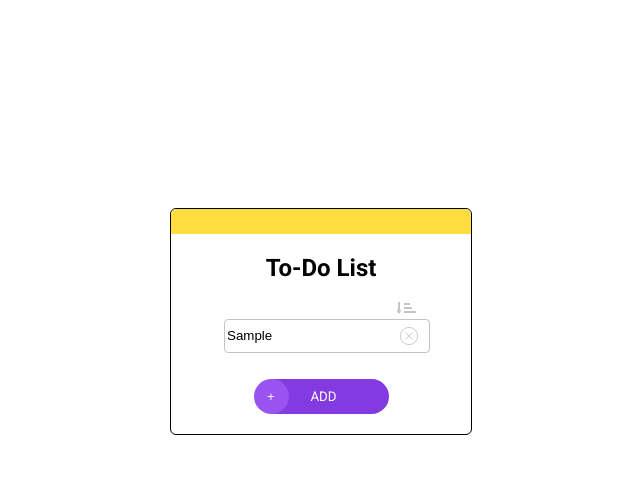
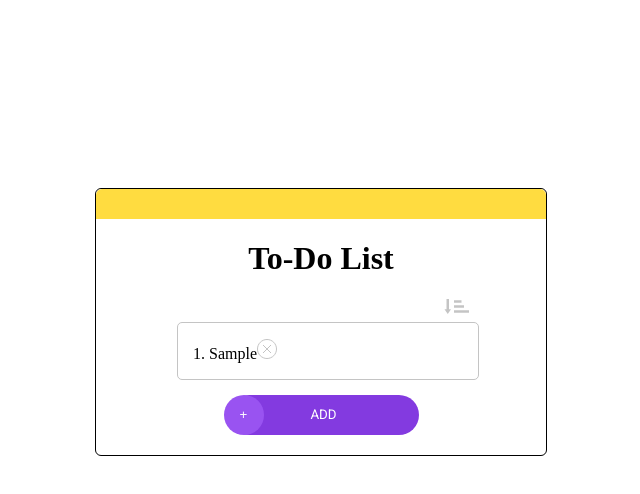
Before and after one commit to Tlalla/hee, a plain HTML site: page index.html in a window 1280 px wide. Both pictures are taken after typing "Sample" into the empty fields and a click on the button "ADD". Shown: the whole page, without its empty margins (319-959 px from the left). Drawn offline with Linux system fonts and the light colour scheme.

Commit message:
gel ey seheer

```diff
--- a/index.html
+++ b/index.html
@@ -9,13 +9,13 @@
     <div class="container">
     <div class="all">
         <div class="yellow"> </div>
-        <h2>To-Do List</h2>
+        <h1>To-Do List</h1>
         <img class="alphabet" src="./pictures/azgray.svg" alt="queue">
         <img class="alphabet azblack none" src="./pictures/azblack.svg" alt="queue">
         <img class="alphabet zablack none" src="./pictures/zablack.svg" alt="queue">
         <img class="alphabet zagray none" src="./pictures/zagray.svg" alt="queue">
         <div class="inp"><input type="text"> <img class="close" src="./pictures/deletebtn.svg" alt="delete"></div>
-        <div class="list"><ol></ol></div>
+        <div class="list none"><ol></ol></div>
         <div class="plusadd"><button class="plus">+</button> <button class="add">ADD</button></div>
     </div></div>
 
--- a/script.js
+++ b/script.js
@@ -6,12 +6,18 @@ let input=document.querySelector('input');
 let zablack=document.querySelector('.zablack');
 let zagray=document.querySelector('.zagray');
 let azblack=document.querySelector('.azblack')
+let list=document.querySelector('.list')
+let olList=document.querySelector('ol');
+let inp=document.querySelector('.inp');
 close.addEventListener('mouseover',()=>{
     close.src ='./pictures/purplex.svg';
 });
 close.addEventListener('mouseout',()=>{
     close.src='./pictures/deletebtn.svg';
 });
+close.addEventListener('click',()=>{
+    input.value='';
+})
 alphabet.addEventListener('mouseenter',()=>{
     alphabet.classList.add('none');
     azblack.classList.remove('none');
@@ -40,5 +46,37 @@ zablack.addEventListener('click',()=>{
 })
 
 add.addEventListener('click',()=>{
+    let inpvalue=input.value.trim();
+    if (inpvalue!=''){
+        list.classList.remove('none')
+        let items=document.createElement('li');
+        items.className='item';
+        items.textContent=inpvalue;
+        olList.appendChild(items);
+        let closebutton=document.createElement('img');
+        closebutton.className='cls ';
+        closebutton.src='./pictures/deletebtn.svg';
+        items.append(closebutton);
 
+        // items.insertAdjacentHTML('afterend', '<img src="./pictures/deletebtn.svg" class="closebtn" alt="Close/Delete">');
+        //     let imgXGray = listItem.nextSibling;
+    closebutton.addEventListener('click',()=>{
+    olList.removeChild(items);
+    if(olList.children.length===0){
+        list.classList.add('none');
+    }
+});
+closebutton.addEventListener('mouseover',()=>{
+    closebutton.src ='./pictures/purplex.svg';
+});
+closebutton.addEventListener('mouseout',()=>{
+    closebutton.src='./pictures/deletebtn.svg';
+});
+
+input.value='';
+inp.classList.add('none');
+}
+});
+plus.addEventListener('click',()=>{
+    inp.classList.remove('none');
 })
--- a/style.css
+++ b/style.css
@@ -1,10 +1,13 @@
 @import url('https://fonts.googleapis.com/css2?family=Roboto:ital,wght@0,100;0,300;0,400;0,500;0,700;0,900;1,100;1,300;1,400;1,500;1,700;1,900&display=swap');
+
+
+
 .all{
     display: flex;
     flex-direction: column;
     align-items: center;
-    margin-top: 200px;
-    width:300px;
+    margin-top: 180px;
+    width:450px;
     border: 1px solid black;
     border-radius: 6px;
 
@@ -17,8 +20,8 @@
 }
 .yellow{
     display:block;
-    width: 300px;
-    height: 25px;
+    width: 450px;
+    height: 30px;
     background-color: #FFDC40;
     border-radius: 6px 6px 0px 0px;
 }
@@ -26,15 +29,18 @@ h2{
     font-family:"Roboto", sans-serif;
 }
 .alphabet{
-    width: 20px;
-    margin-left: 170px;
-    margin-bottom: 5px;
+    width: 25px;
+    margin-left: 270px;
+    margin-bottom: 8px;
 }
 input{
-    width: 200px;
-    height: 30px;
+    box-sizing: border-box;
+    width: 300px;
+    height: 35px;
     border: 1px solid #C4C4C4;
     border-radius: 4px;
+    padding-left: 15px;
+    padding-right: 40px;
 }
 .inp{
     display: flex;
@@ -54,23 +60,44 @@ input{
     color: white;
     font-family: "Roboto", sans-serif;
     border: none;
-    width:130px;
-    height: 35px;
+    width:190px;
+    height: 40px;
     border-radius: 20px;
 }
 .plus{
     background-color: #9953F1;
     border: none;
-    width: 35px;
-    height: 35px;
+    width: 40px;
+    height: 40px;
     border-radius: 50%;
-    margin-right: -30px;
+    margin-right: -35px;
     z-index: 1;
     color: white;
 }
 .plusadd{
     display: flex;
     justify-content: center;
+    margin-top: 15px;
+}
+
+ol{
+    /* box-sizing: border-box; */
+    /* gap: 10px; */
+}
+.list{
+    display: flex;
+    justify-content: flex-start;
+    border: 1px solid #C4C4C4;
+    border-radius: 5px;
+    width: 300px;
+    margin-left: 14px;
+    /* gap: 10px; */
+}
+.item{
+    word-wrap: break-word;
+    width: 258px;
+    margin-left: -9px;
+
 }
 .none{
     display: none;
```
